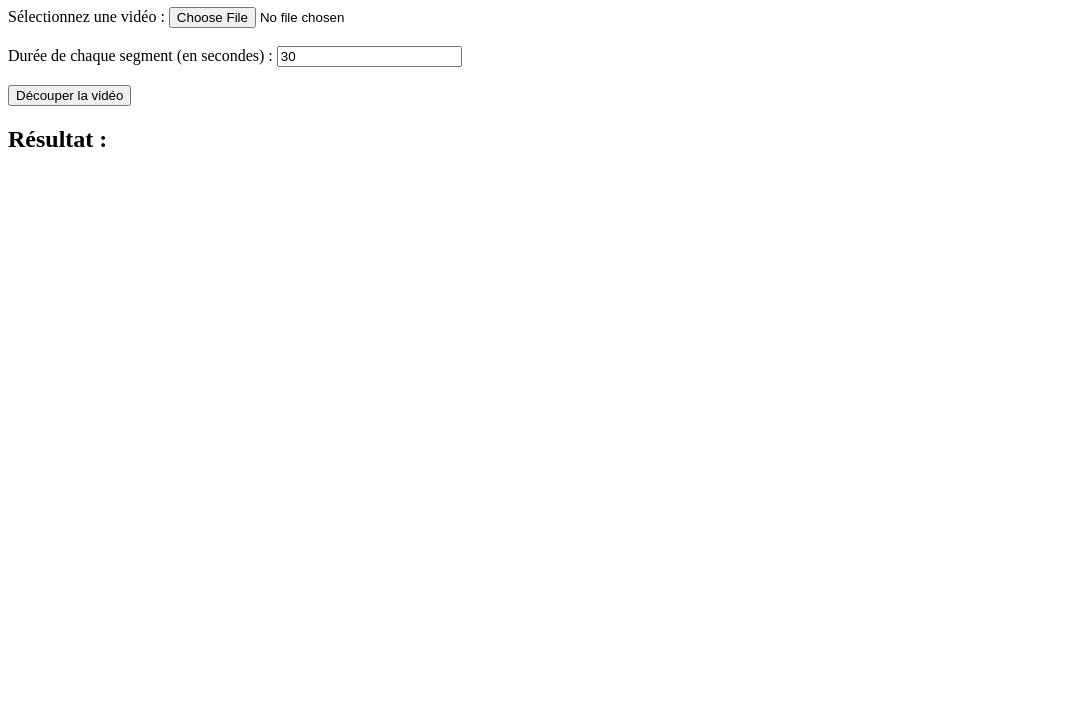
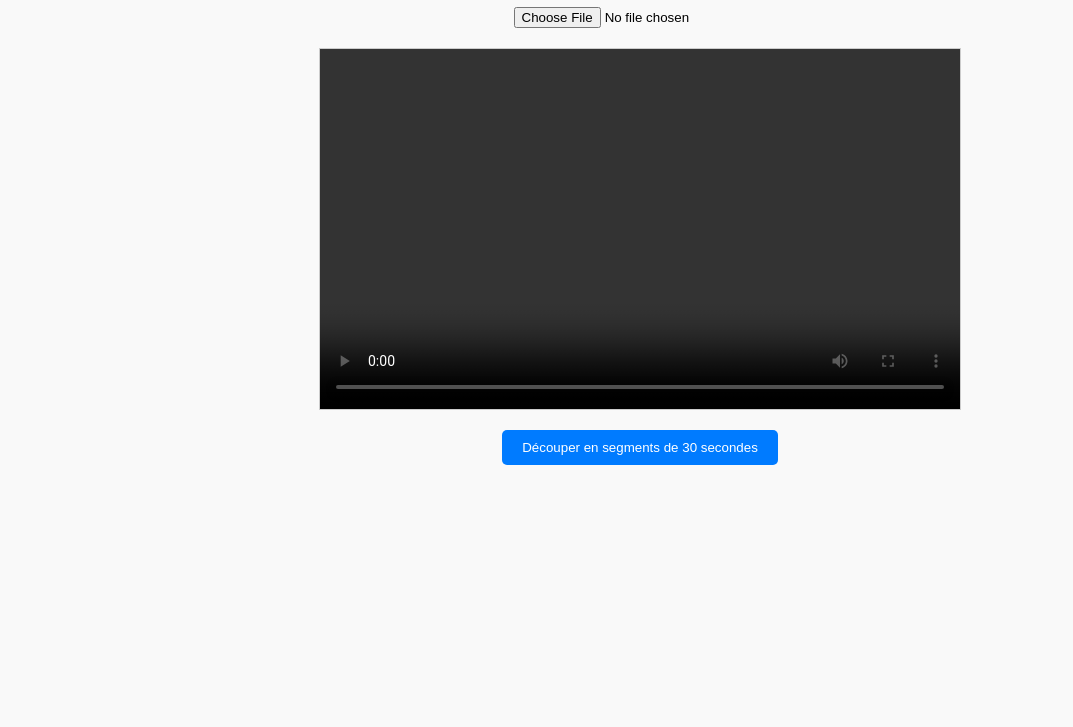
Before and after one commit to Leo62-glitch/segmentcut, a plain HTML site: page index.html in a window 1280 px wide. Shown: the part 73-800 px from the top of the page, without its empty margins (0-1073 px from the left). Drawn offline with Linux system fonts and the light colour scheme.

Commit message:
Update index.html

```diff
--- a/index.html
+++ b/index.html
@@ -3,52 +3,59 @@
 <head>
     <meta charset="UTF-8">
     <meta name="viewport" content="width=device-width, initial-scale=1.0">
-    <title>Découpeur de Vidéo</title>
+    <title>Découper une vidéo en segments de 30 secondes</title>
+    <style>
+        body {
+            font-family: Arial, sans-serif;
+            text-align: center;
+            background-color: #f9f9f9;
+        }
+        video {
+            display: block;
+            margin: 20px auto;
+            width: 640px;
+            height: 360px;
+            border: 1px solid #ccc;
+        }
+        .controls {
+            margin-top: 20px;
+        }
+        button {
+            padding: 10px 20px;
+            background-color: #007BFF;
+            color: white;
+            border: none;
+            cursor: pointer;
+            border-radius: 5px;
+        }
+        button:hover {
+            background-color: #0056b3;
+        }
+        #output {
+            margin-top: 20px;
+        }
+    </style>
 </head>
 <body>
-    <h1>Découpeur de Vidéo</h1>
 
-    <label for="videoFile">Sélectionnez une vidéo :</label>
-    <input type="file" id="videoFile" accept="video/*"><br><br>
+<h1>Découper une vidéo en segments de 30 secondes</h1>
 
-    <label for="segmentDuration">Durée de chaque segment (en secondes) :</label>
-    <input type="number" id="segmentDuration" value="30"><br><br>
+<!-- Upload d'une vidéo -->
+<input type="file" id="videoUpload" accept="video/*">
 
-    <button onclick="generateSegments()">Découper la vidéo</button>
+<!-- Vidéo chargée -->
+<video id="sourceVideo" controls></video>
 
-    <h2>Résultat :</h2>
-    <ul id="segmentsList"></ul>
+<!-- Bouton pour démarrer le découpage -->
+<div class="controls">
+    <button id="startCutting">Découper en segments de 30 secondes</button>
+</div>
 
-    <script>
-        function generateSegments() {
-            const fileInput = document.getElementById('videoFile');
-            const segmentDuration = parseInt(document.getElementById('segmentDuration').value);
-            const segmentsList = document.getElementById('segmentsList');
-            segmentsList.innerHTML = ''; // Vider la liste de segments précédents
+<!-- Affichage des segments découpés -->
+<div id="output"></div>
 
-            if (!fileInput.files.length) {
-                alert('Veuillez sélectionner une vidéo.');
-                return;
-            }
+<!-- Inclusion du fichier JavaScript -->
+<script src="script.js"></script>
 
-            const videoFile = fileInput.files[0];
-            const videoURL = URL.createObjectURL(videoFile);
-            const video = document.createElement('video');
-
-            video.src = videoURL;
-            video.onloadedmetadata = () => {
-                const videoDuration = Math.floor(video.duration); // Durée de la vidéo en secondes
-                let segmentNumber = 1;
-
-                for (let start = 0; start < videoDuration; start += segmentDuration) {
-                    const end = Math.min(start + segmentDuration, videoDuration);
-                    const segmentItem = document.createElement('li');
-                    segmentItem.textContent = `Segment ${segmentNumber}: de ${start}s à ${end}s`;
-                    segmentsList.appendChild(segmentItem);
-                    segmentNumber++;
-                }
-            };
-        }
-    </script>
 </body>
 </html>
```
